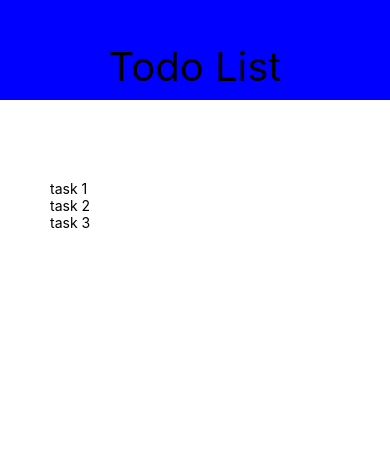
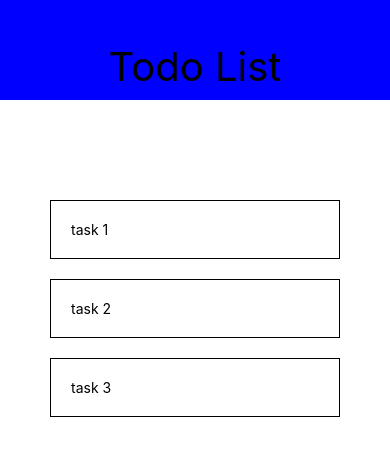
Before and after one commit to autumnpa/React-Native-Todo-App, a React Native app: screen / in a window 390 px wide. Shown: the top 456 px of the page. Built offline with nearby package versions, Linux system fonts and the light colour scheme.

Commit message:
Todo Component Import
- Imported the todo component into the App.js file
- Changed the text component rendering the items to use the Todo component I created

```diff
--- a/App.js
+++ b/App.js
@@ -1,6 +1,7 @@
 import React, {useState} from 'react';
 import {View, Text, StyleSheet, FlatList} from 'react-native';
 import Header from './components/Header';
+import Todo from './components/Todo';
 
 export default function App() {
   // Array of tasks for testing purposes
@@ -26,7 +27,7 @@ export default function App() {
             // renderItem function renders each item for the list
             renderItem={({item}) => (
               // Output the item with text component
-              <Text>{item.text}</Text>
+              <Todo item={item} />
             )}
           />
         </View>
```
